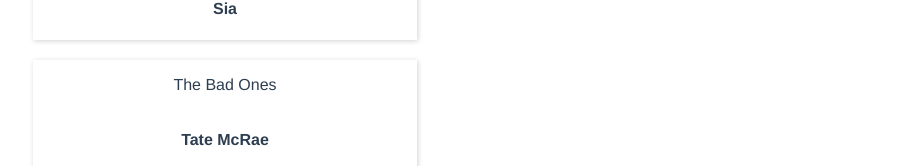
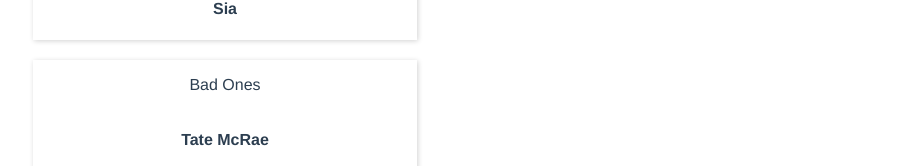
Before and after one commit to monicatamang/vuePlaylist, a Vue app: page / in a window 1280 px wide. Shown: the part 341-507 px from the top of the page, without its empty margins (99-1020 px from the left). Built offline with nearby package versions, Linux system fonts and the light colour scheme.

Commit message:
Added a props method to the playlist component, got the song card to move from the song list to the playlist, need to append songs to the playlist

```diff
--- a/src/components/PageBody.vue
+++ b/src/components/PageBody.vue
@@ -2,11 +2,11 @@
     <section>
         <article>
             <h1>Song List</h1>
-            <song-list @songCardClicked="moveSongCard" v-for="song in songList" :key="song.id" :songObject="song" :id="`song${song.id}`"></song-list>
+            <song-list @songCardClicked="moveSongCard" v-for="song in songList" :key="song.id" :songObject="song"></song-list>
         </article>
         <article>
             <h1>Playlist</h1>
-            <play-list></play-list>
+            <play-list :title="selectedSongTitle" :artist="selectedSongArtist"></play-list>
         </article>
     </section>
 </template>
@@ -18,18 +18,23 @@
     export default {
         name: "page-body",
         components: {
+            SongList,
             PlayList,
-            SongList
         },
         methods: {
             moveSongCard: function(data) {
                 console.log(data.title);
                 console.log(data.artist);
                 document.getElementById(`song${data.id}`).remove();
+                this.selectedSongTitle = data.title;
+                this.selectedSongArtist = data.artist;
+                console.log(this.songSelection);
             }
         },
         data() {
             return {
+                selectedSongTitle: undefined,
+                selectedSongArtist: undefined,
                 songList: [
                     {
                         id: 1,
@@ -43,7 +48,7 @@
                     },
                     {
                         id: 3,
-                        title: `The Bad Ones`,
+                        title: `Bad Ones`,
                         artist: `Tate McRae`
                     },
                     {
--- a/src/components/PlayList.vue
+++ b/src/components/PlayList.vue
@@ -1,16 +1,17 @@
 <template>
     <div>
-        <!-- <p>{{ songListObject.title }}</p>
-        <h4>{{ songListObject.artist }}</h4> -->
+        <p>{{ title }}</p>
+        <h4>{{ artist }}</h4>
     </div>
 </template>
 
 <script>
     export default {
         name: "play-list",
-        // props: {
-        //     songListObject: Object,
-        // }
+        props: {
+            title: String,
+            artist: String
+        },
     }
 </script>
 
```
